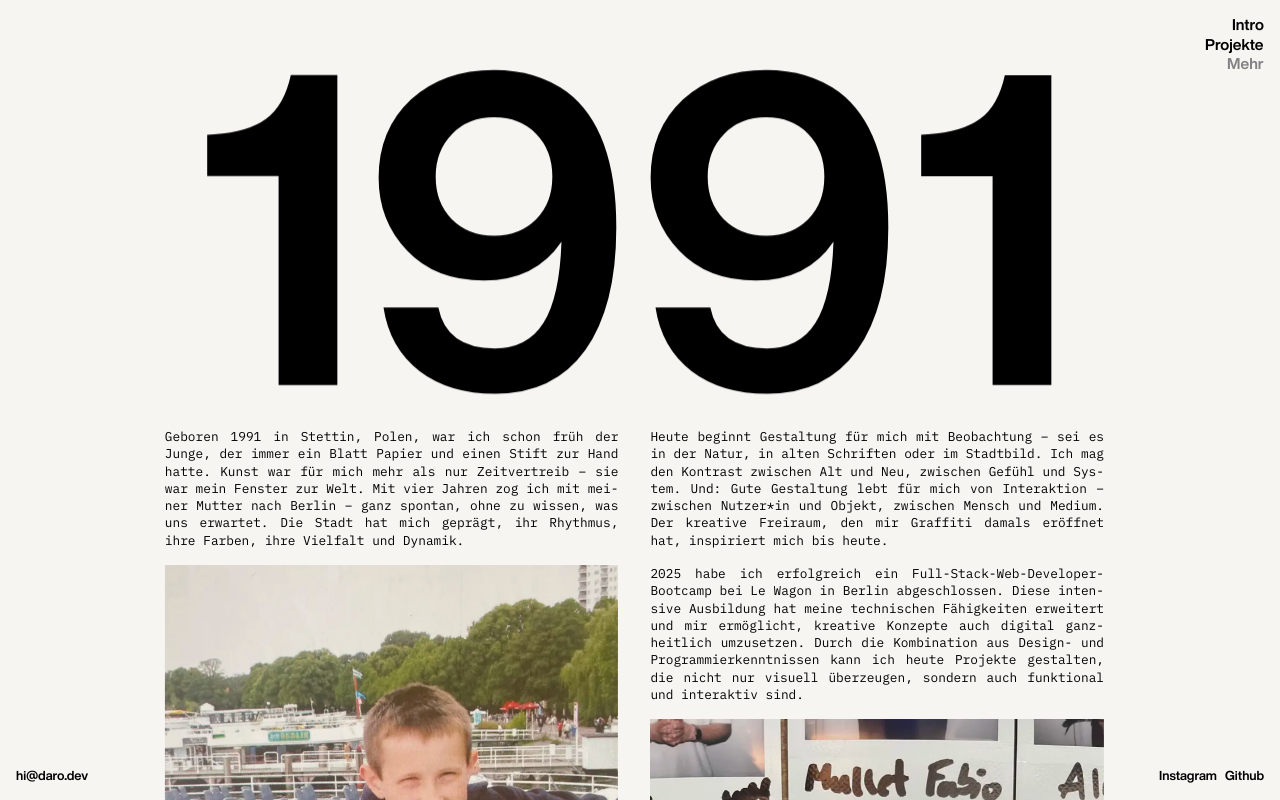
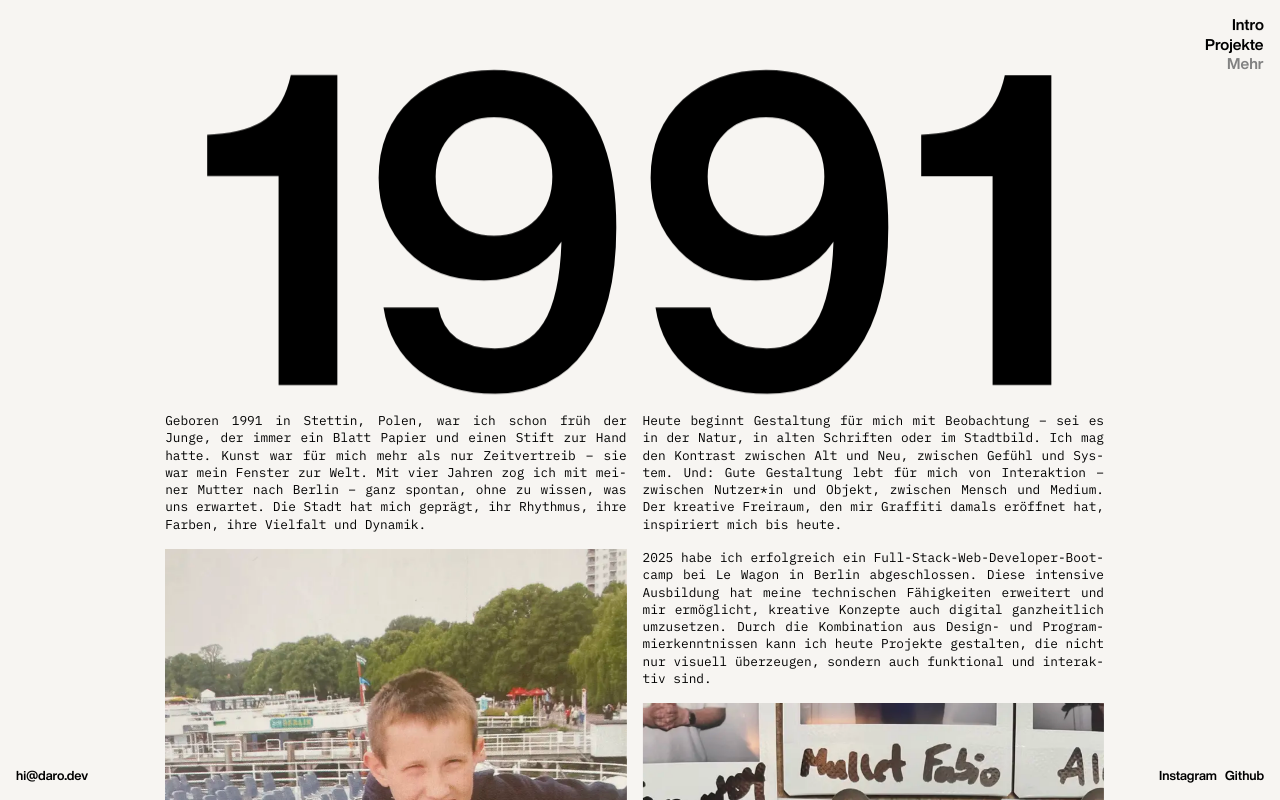
Before and after one commit to darko-img/portfolio_darek, a SvelteKit app: page /mehr in a window 1280 px wide. Shown: the top 800 px of the page. Built offline with nearby package versions, Linux system fonts and the light colour scheme.

Commit message:
about text fix 8

```diff
--- a/src/routes/mehr/+page.svelte
+++ b/src/routes/mehr/+page.svelte
@@ -159,11 +159,10 @@ main {
 .about {
   display: grid;
   grid-template-columns: 1fr 1fr; /* Zwei gleich breite Spalten */
-  gap: 2rem; /* Abstand zwischen den Spalten */
   max-width: 1000px;
   margin: 0 auto;
-  padding-top: 2rem;
-  padding-bottom: 2rem;
+  gap: 1rem;
+  margin-top: 2rem;
   position: relative;
 }
 
```
